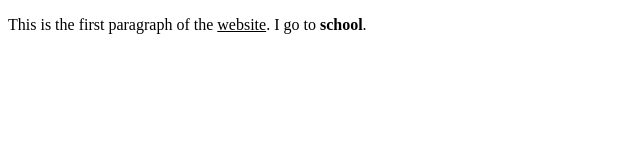
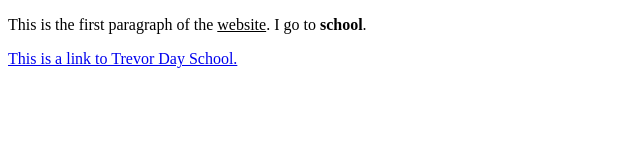
Before and after one commit to lc4048/website, a plain HTML site: page index.html in a window 1280 px wide. Shown: the whole page, without its empty margins (0-640 px from the left). Drawn offline with Linux system fonts and the light colour scheme.

Commit message:
Update index.html

```diff
--- a/index.html
+++ b/index.html
@@ -3,5 +3,6 @@
  <body>
   <h1=This is a website</h1>
   <p>This is the first paragraph of the <u>website</u>. I go to <b>school</b>. </p>
+  <a href="www.trevor.org">This is a link to Trevor Day School.</a>
  </body>
 </html>
```
